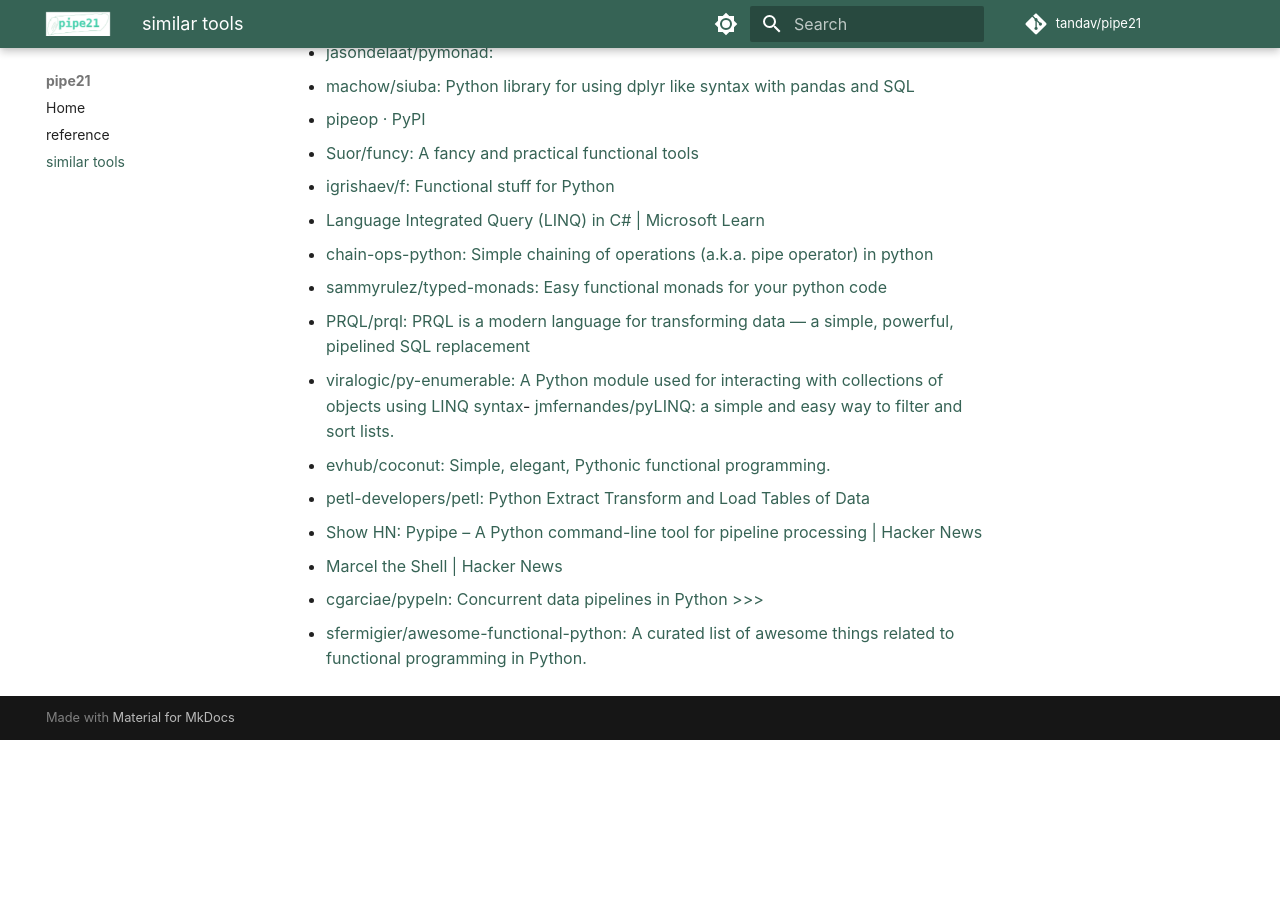
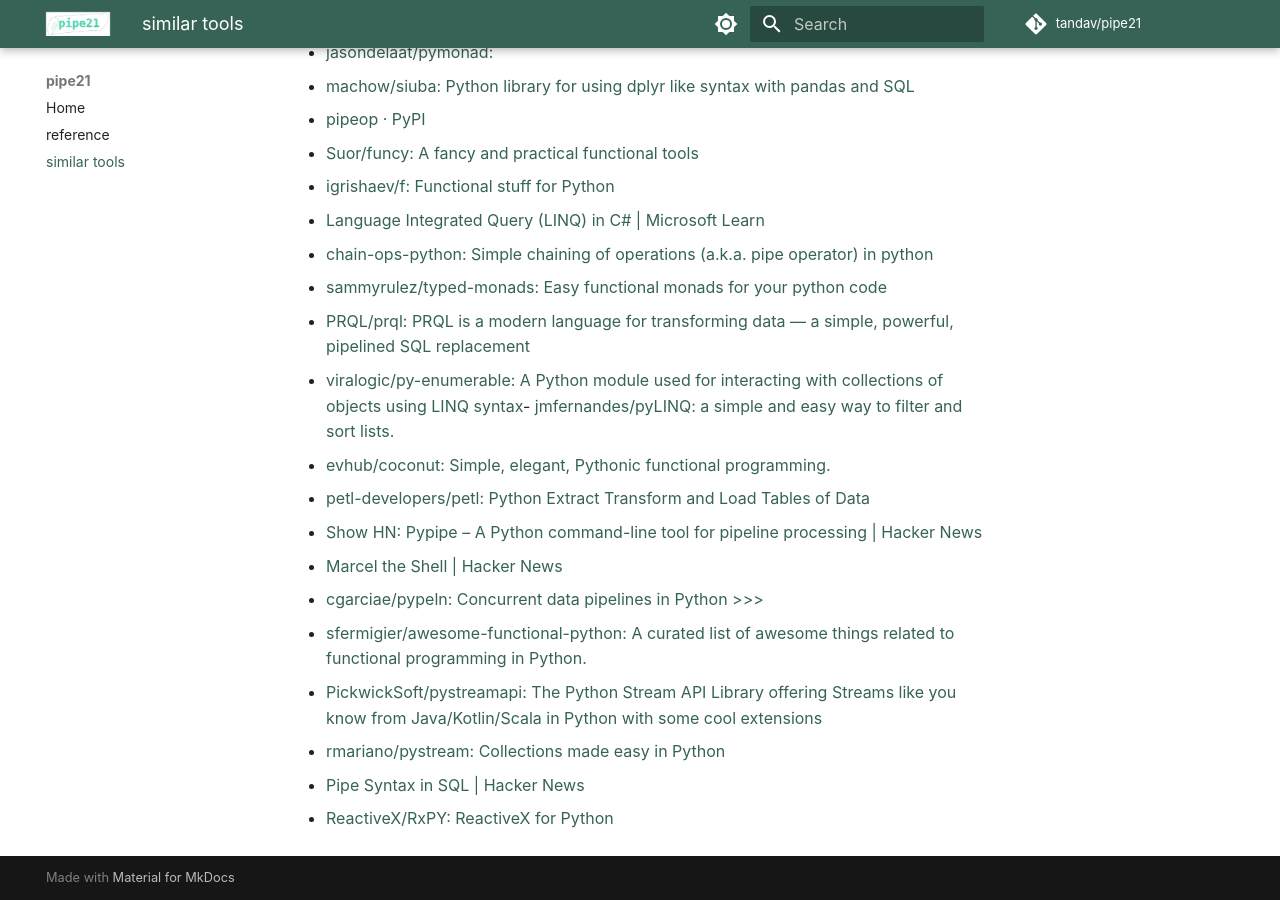
Before and after one commit to tandav/pipe21, an MkDocs documentation site: the page built from docs/similar-tools.md, in a window 1280 px wide and 900 px high, scrolled down 949 px. Built offline with MkDocs 1.6.1 and Material for MkDocs 9.7.7, drawn with Linux system fonts in a browser that asks for light colours; comment, search, counter and statistics services are not loaded; before the commit the page ends 1689 px from its top, so only the background shows below that.

Commit message:
update similar tools

```diff
--- a/docs/similar-tools.md
+++ b/docs/similar-tools.md
@@ -33,3 +33,7 @@
 - [Marcel the Shell | Hacker News](https://news.ycombinator.com/item?id=37991746)
 - [cgarciae/pypeln: Concurrent data pipelines in Python >>>](https://github.com/cgarciae/pypeln)
 - [sfermigier/awesome-functional-python: A curated list of awesome things related to functional programming in Python.](https://github.com/sfermigier/awesome-functional-python)
+- [PickwickSoft/pystreamapi: The Python Stream API Library offering Streams like you know from Java/Kotlin/Scala in Python with some cool extensions](https://github.com/PickwickSoft/pystreamapi)
+- [rmariano/pystream: Collections made easy in Python](https://github.com/rmariano/pystream)
+- [Pipe Syntax in SQL | Hacker News](https://news.ycombinator.com/item?id=41338877)
+- [ReactiveX/RxPY: ReactiveX for Python](https://github.com/ReactiveX/RxPY)
```
